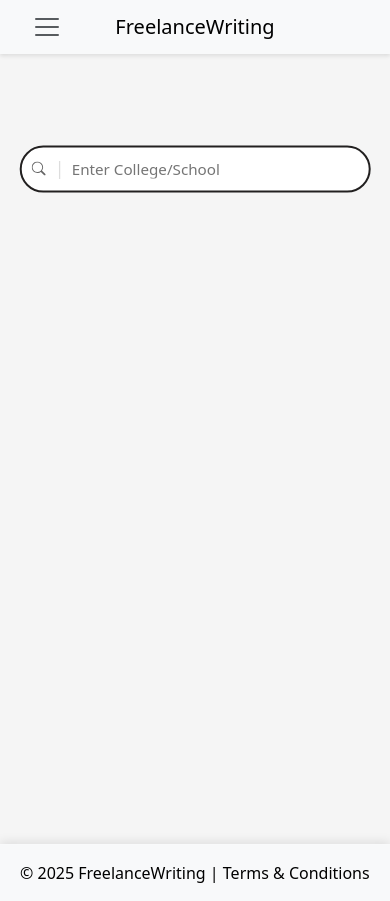
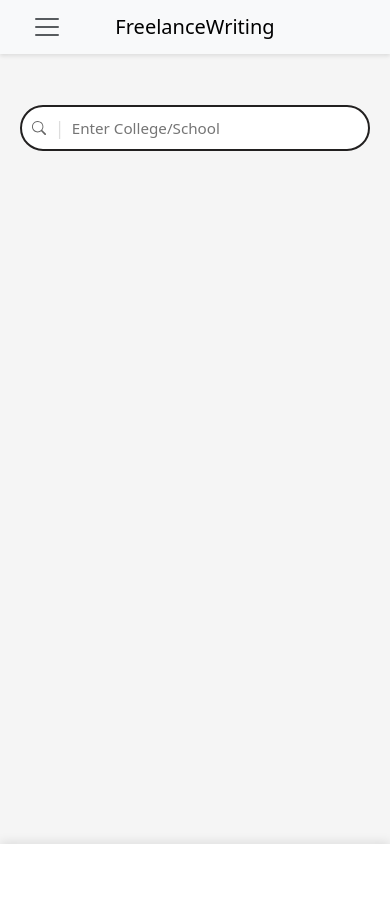
Before and after one commit to Pranay-Dommati/writing-freelancing, a React (Create React App) app in the folder frontend/: page / in a window 390 px wide. After the commit the page ends 844 px from the top, so only its background shows below. Built offline with nearby package versions, Linux system fonts and the light colour scheme.

Commit message:
resolving navbar top space conflict

```diff
--- a/frontend/public/index.html
+++ b/frontend/public/index.html
@@ -8,7 +8,7 @@
     <link rel="apple-touch-icon" href="%PUBLIC_URL%/assets/apple-touch-icon.png" />
     <link rel="manifest" href="%PUBLIC_URL%/assets/site.webmanifest" />
 
-    <meta name="viewport" content="width=device-width, initial-scale=1" />
+    <meta name="viewport" content="width=device-width, initial-scale=1.0, maximum-scale=1.0, user-scalable=no, viewport-fit=cover">
     <meta name="theme-color" content="#000000" />
     <meta name="description" content="Professional Writing Services | Get Writing Done" />
 
--- a/frontend/src/components/Navbar.js
+++ b/frontend/src/components/Navbar.js
@@ -1,12 +1,25 @@
-import React, { useState } from 'react';
+import React, { useState, useEffect } from 'react';
 import { Navbar, Container, Nav, Offcanvas } from 'react-bootstrap';
-import { Link, useNavigate, useLocation } from 'react-router-dom'; // Add useLocation
+import { Link, useNavigate, useLocation } from 'react-router-dom';
 import '../styles/navbar.css';
 
 const NavigationBar = () => {
   const [show, setShow] = useState(false);
+  const [prevScrollPos, setPrevScrollPos] = useState(0);
+  const [visible, setVisible] = useState(true);
   const navigate = useNavigate();
-  const location = useLocation(); // Add this hook
+  const location = useLocation();
+
+  useEffect(() => {
+    const handleScroll = () => {
+      const currentScrollPos = window.pageYOffset;
+      setVisible(prevScrollPos > currentScrollPos || currentScrollPos < 10);
+      setPrevScrollPos(currentScrollPos);
+    };
+
+    window.addEventListener('scroll', handleScroll);
+    return () => window.removeEventListener('scroll', handleScroll);
+  }, [prevScrollPos]);
 
   const handleClose = () => setShow(false);
   const handleShow = () => setShow(true);
@@ -15,13 +28,16 @@ const NavigationBar = () => {
     navigate('/');
   };
 
-  // Function to check if link is active
   const isActive = (path) => {
     return location.pathname === path;
   };
 
   return (
-    <Navbar bg="light" expand={false} className="navbar-fixed">
+    <Navbar
+      bg="light"
+      expand={false}
+      className={`navbar-fixed ${!visible ? 'nav-hidden' : ''}`}
+    >
       <Container fluid>
         <Navbar.Toggle aria-controls="offcanvasNavbar" onClick={handleShow} />
         <Navbar.Brand
--- a/frontend/src/styles/landing-page.css
+++ b/frontend/src/styles/landing-page.css
@@ -5,9 +5,9 @@
     display: flex;
     flex-direction: column;
     background-color: #f5f5f5;
-    position: relative;
     margin: 0;
     padding: 0;
+    padding-top: 56px; /* Height of navbar */
     overflow-x: hidden;
 }
 
@@ -15,13 +15,11 @@
 .search-bar-container {
     width: 90%;
     max-width: 600px;
-    position: absolute;
-    top: 30vh;
-    left: 50%;
-    transform: translate(-50%, -50%);
+    margin: 15vh auto 5vh; /* Use margin instead of absolute positioning */
     padding: 0 15px;
     box-sizing: border-box;
     z-index: 1;
+    position: relative; /* Change from absolute to relative */
 }
 
 .search-input-wrapper {
@@ -330,7 +328,7 @@
 @media (max-width: 768px) {
     .search-bar-container {
         width: 92%;
-        top: 20vh;
+        margin-top: 10vh; /* Adjust for smaller screens */
         padding: 0 10px;
     }
 
@@ -375,11 +373,20 @@
 @media (max-width: 480px) {
     .search-bar-container {
         width: 94%;
+        margin-top: 8vh;
     }
 }
 
 @media (max-width: 390px) {
     .search-bar-container {
         padding: 0 8px;
+        margin-top: 6vh;
     }
 }
+
+
+
+.landing-page {
+    margin-top: 0px !important;
+    padding-top: 0px !important;
+}
--- a/frontend/src/styles/navbar.css
+++ b/frontend/src/styles/navbar.css
@@ -1,13 +1,56 @@
+/* Reset default margins and padding */
+*, *::before, *::after {
+    margin: 0;
+    padding: 0;
+    box-sizing: border-box;
+}
+
+html {
+    height: 100%;
+    margin: 0;
+    padding: 0;
+}
+
+/* Reset HTML and body elements to ensure no default margins */
+html, body {
+    margin: 0;
+    padding: 0;
+    overflow-x: hidden;
+    height: 100%;
+}
+
+body {
+    min-height: 100%;
+    margin: 0;
+    padding: 0;
+    position: relative; /* Changed from fixed to relative */
+    width: 100%;
+    overflow-y: auto;
+    -webkit-overflow-scrolling: touch; /* Gives mobile scrolling momentum */
+}
+
 .navbar {
-    position: relative; /* Changed from fixed */
+    position: fixed; /* Change from relative to fixed */
+    top: 0; /* Ensure it's at the very top */
+    left: 0; /* Ensure it covers the full width from the left edge */
+    right: 0; /* Ensure it covers the full width to the right edge */
     z-index: 1030;
     margin: 0;
-    padding: 0.5rem 1rem;
+    padding: 0.5rem 1rem; /* Removed env(safe-area-inset-top) */
     box-shadow: 0 2px 4px rgba(0,0,0,0.1);
     width: 100%;
     box-sizing: border-box;
     background-color: #ffffff;
     border-top: 0;
+    height: auto;
+    /* Remove any potential top safe area insets */
+    padding-top: 0.5rem !important;
+    transition: transform 0.3s ease;
+    border: 0;
+}
+
+.navbar.nav-hidden {
+    transform: translateY(-100%);
 }
 
 .navbar-brand {
```
